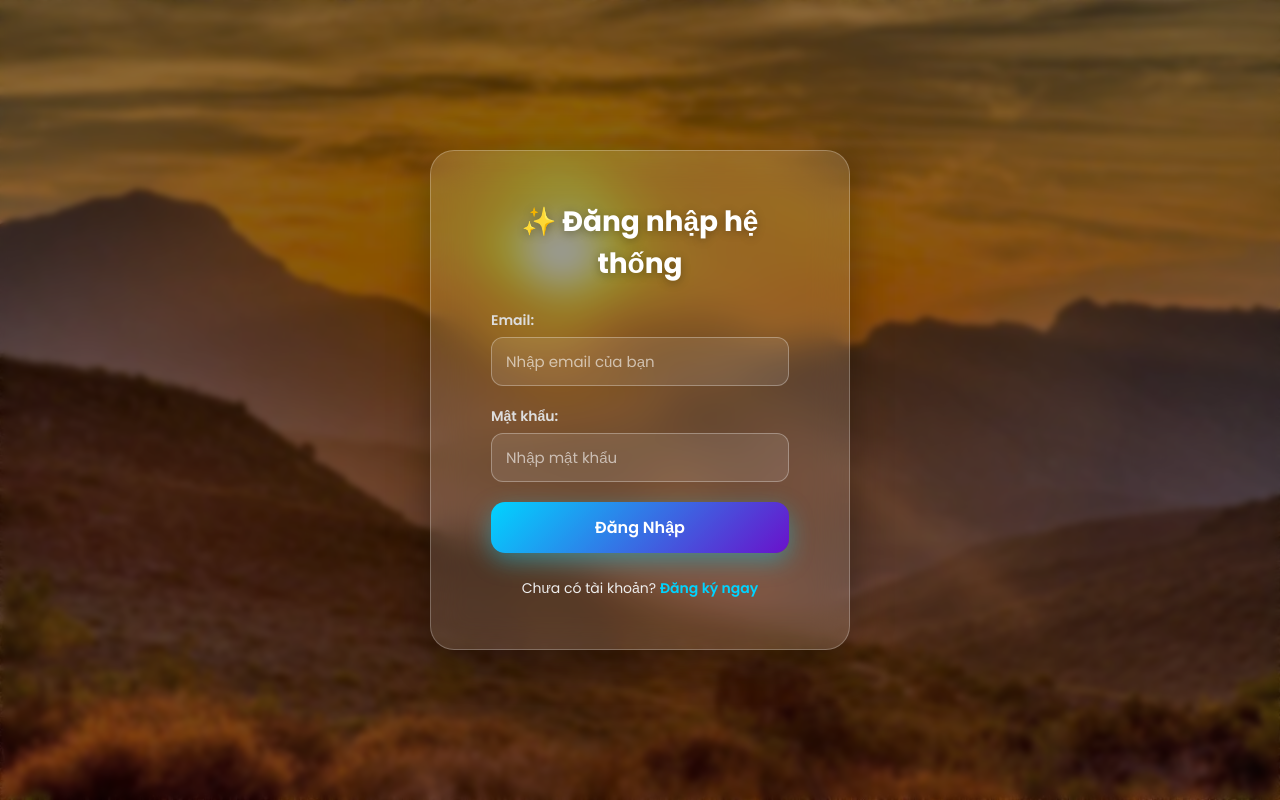
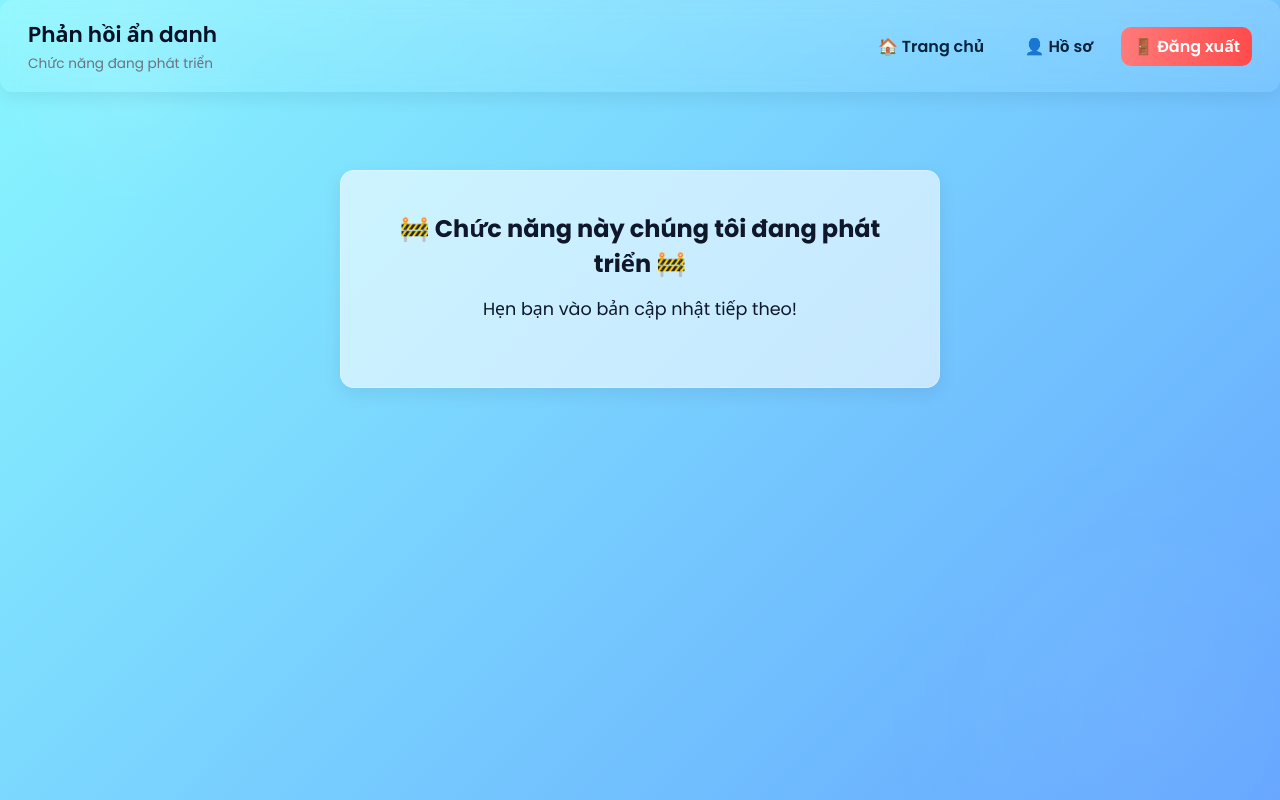
Before and after one commit to quochuyuth/student-group-app, a PHP site: page /index.php?page=anonymous_feedback in a window 1280 px wide. Run offline with PHP 8.4, Linux system fonts and the light colour scheme; the visitor is signed in with stand-in values (Sample User, id 1).

Commit message:
v3.0.1: Thêm phản hồi ẩn danh

```diff
--- /dev/null
+++ b/app/views/anonymous_feedback.php
@@ -0,0 +1,50 @@
+<?php
+// app/views/anonymous_feedback.php
+if (session_status() === PHP_SESSION_NONE) { session_start(); }
+if (!isset($_SESSION['user_id'])) {
+    header('Location: index.php?page=login');
+    exit;
+}
+$group_id = $_GET['group_id'] ?? 0;
+?>
+<!DOCTYPE html>
+<html lang="vi">
+<head>
+    <meta charset="UTF-8">
+    <meta name="viewport" content="width=device-width, initial-scale=1.0">
+    <title>Phản hồi ẩn danh</title>
+    <link href="https://fonts.googleapis.com/css2?family=Poppins:wght@300;400;500;600;700&display=swap" rel="stylesheet">
+    <link rel="stylesheet" href="public/css/group_details.css">
+</head>
+<body>
+    <div class="bg-overlay"></div>
+
+    <header class="topbar">
+        <div class="topbar-left">
+            <h1 class="group-title">Phản hồi ẩn danh</h1>
+            <p class="group-sub">Chức năng đang phát triển</p>
+        </div>
+        <nav class="topnav">
+            <a href="index.php?page=dashboard">🏠 Trang chủ</a>
+            <a href="index.php?page=profile">👤 Hồ sơ</a>
+            <?php if ($group_id): ?>
+                <a href="index.php?page=group_details&id=<?php echo $group_id; ?>">⬅️ Quay lại nhóm</a>
+            <?php endif; ?>
+            <a href="index.php?action=logout" class="logout">🚪 Đăng xuất</a>
+        </nav>
+    </header>
+
+    <main class="container" style="text-align: center; padding-top: 50px;">
+        <div class="card" style="max-width: 600px; margin: auto; padding: 40px;">
+            <h2>🚧 Chức năng này chúng tôi đang phát triển 🚧</h2>
+            <p style="font-size: 1.1rem; margin-top: 15px;">
+                Hẹn bạn vào bản cập nhật tiếp theo!
+            </p>
+            <br>
+            <?php if ($group_id): ?>
+                <a href="index.php?page=group_details&id=<?php echo $group_id; ?>" class="btn">Quay lại nhóm</a>
+            <?php endif; ?>
+        </div>
+    </main>
+</body>
+</html>
--- a/index.php
+++ b/index.php
@@ -1,5 +1,5 @@
 <?php
-// index.php (Bản HOÀN CHỈNH - Đã gộp code Profile)
+// index.php (Bản HOÀN CHỈNH - Đã gộp code Profile + Rubric + Feedback)
 
 ini_set('display_errors', 1);
 error_reporting(E_ALL);
@@ -20,15 +20,15 @@
             if ($action == 'logout') $authController->logout();
             break;
 
-        // --- (SỬA ĐỔI) Nhóm các action của User ---
+        // --- Nhóm các action của User ---
         case 'update_profile':
-        case 'upload_avatar': // <-- THÊM ACTION MỚI
+        case 'upload_avatar':
             require_once 'app/controllers/UserController.php';
             $userController = new UserController($db);
             if ($action == 'update_profile') $userController->updateProfile();
-            if ($action == 'upload_avatar') $userController->uploadAvatar(); // <-- THÊM HÀM GỌI MỚI
+            if ($action == 'upload_avatar') $userController->uploadAvatar();
             break;
-        // ------------------------------------------
+        // ---------------------------------
 
         case 'create_group': case 'invite_member': case 'accept_invitation': case 'reject_invitation':
             require_once 'app/controllers/GroupController.php';
@@ -48,7 +48,7 @@
             if ($action == 'attach_file_to_task') $taskController->attachFile();
             break;
 
-        // == BẮT ĐẦU CÁC ACTION CỦA RUBRIC (Giữ nguyên code của bạn) ==
+        // == BẮT ĐẦU CÁC ACTION CỦA RUBRIC (Code của bạn) ==
         case 'submit_rubric':
             require_once 'app/controllers/RubricController.php';
             $rubricController = new RubricController($db);
@@ -104,19 +104,18 @@
         case 'login': case 'home': default: require 'app/views/auth/login.php'; break;
         case 'dashboard': require 'app/views/dashboard.php'; break;
 
-        // --- (SỬA ĐỔI) Tách Xem và Sửa Profile ---
+        // --- Tách Xem và Sửa Profile ---
         case 'profile':
             require_once 'app/controllers/UserController.php';
             $userController = new UserController($db);
-            $userController->viewProfile(); // <-- Sửa: Gọi hàm viewProfile() (Trang XEM)
+            $userController->viewProfile();
             break;
-
-        case 'edit_profile': // <-- THÊM PAGE MỚI DÙNG ĐỂ SỬA
+        case 'edit_profile':
             require_once 'app/controllers/UserController.php';
             $userController = new UserController($db);
-            $userController->showEditProfile(); // <-- Gọi hàm showEditProfile() (Trang SỬA)
+            $userController->showEditProfile();
             break;
-        // ---------------------------------------
+        // -------------------------------
 
         case 'groups':
             require_once 'app/controllers/GroupController.php';
@@ -129,7 +128,7 @@
             $groupController->show();
             break;
 
-        // --- (Giữ nguyên code Rubric của bạn) ---
+        // --- (Code Rubric của bạn) ---
         case 'group_rubric':
             require_once 'app/controllers/RubricController.php';
             $rubricController = new RubricController($db);
@@ -141,7 +140,7 @@
             $rubricController = new RubricController($db);
             $rubricController->showManager();
             break;
-        // --------------------------------------
+        // ------------------------------
 
         case 'group_meetings':
             require_once 'app/controllers/MeetingController.php';
@@ -159,6 +158,12 @@
             $reportController = new ReportController($db);
             $reportController->show();
             break;
+
+        // *** (THÊM MỚI CỦA TÔI) ***
+        case 'anonymous_feedback':
+            require 'app/views/anonymous_feedback.php';
+            break;
+        // *** (HẾT PHẦN MỚI) ***
     }
 }
 ?>
```
Also changed, not shown: app/views/group_details.php (+16 -25 lines).
